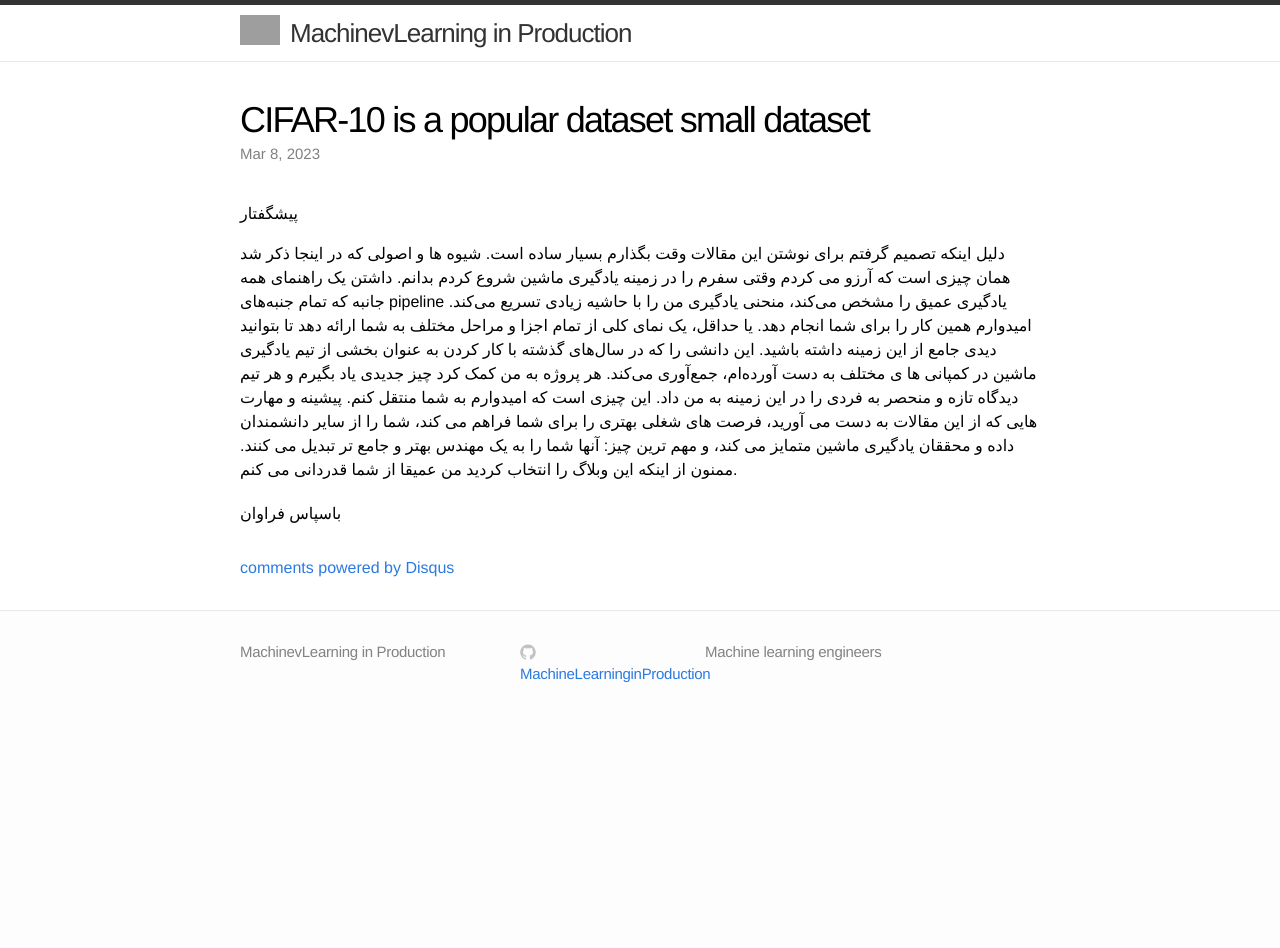
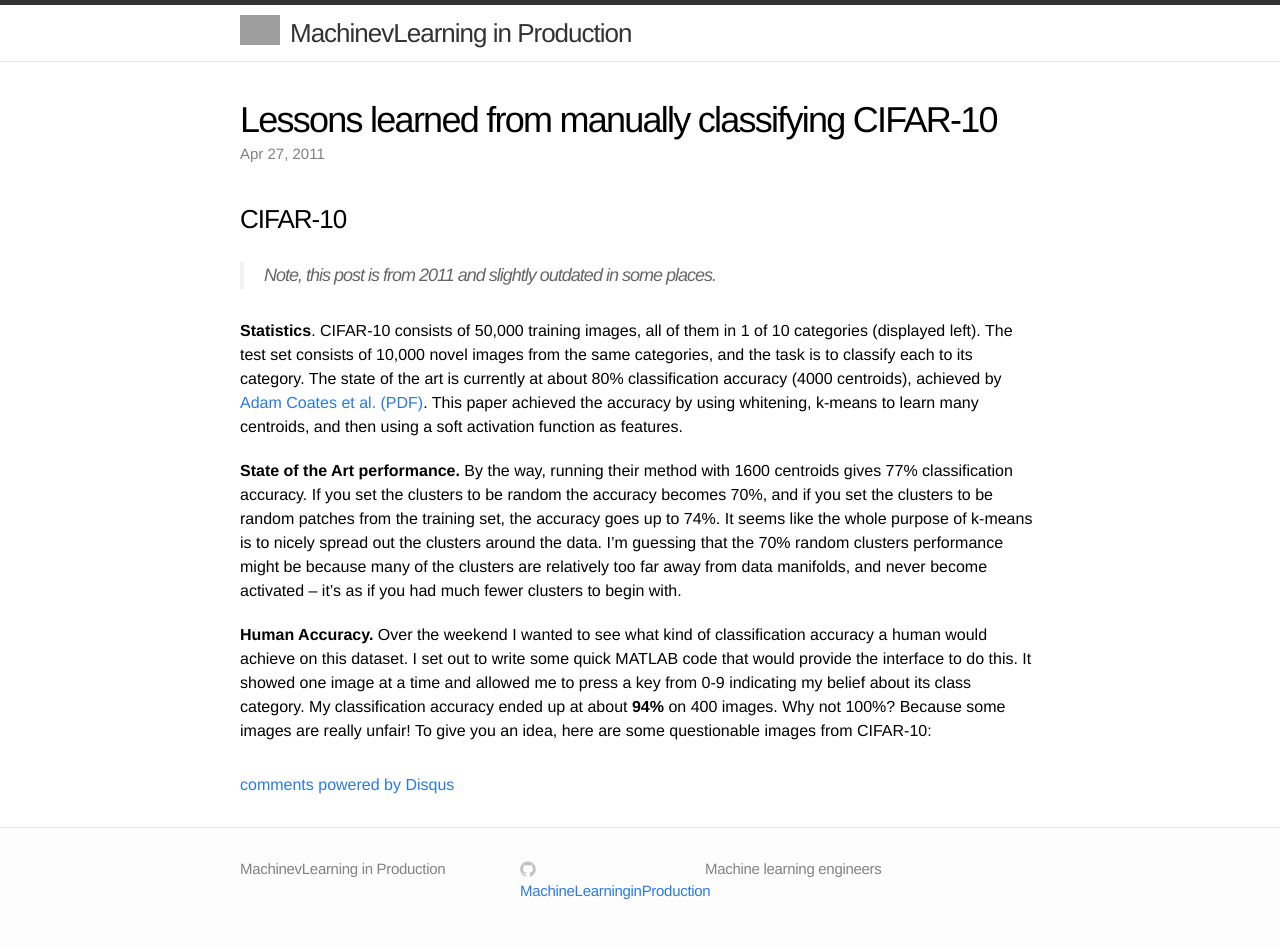
Before and after one commit to MachineLearninginProduction/MachineLearninginProduction.github.io, a Jekyll site: the page built from _posts/2023-03-08-preface.markdown, in a window 1280 px wide. Built offline with Jekyll 4.4.1, drawn with Linux system fonts in a browser that asks for light colours; comment, search, counter and statistics services are not loaded; before the commit the page ends 900 px from its top, so only the background shows below that; grey boxes are pictures that could not be loaded.

Commit message:
Update 2023-03-08-preface.markdown

```diff
--- a/_posts/2023-03-08-preface.markdown
+++ b/_posts/2023-03-08-preface.markdown
@@ -1,17 +1,17 @@
 ---
 layout: post
 comments: true
-
-title:  "CIFAR-10 is a popular dataset small dataset"
-
+title:  "Lessons learned from manually classifying CIFAR-10"
 excerpt: "CIFAR-10 is a popular dataset small dataset for testing out Computer Vision Deep Learning learning methods. We're seeing a lot of improvements. But what is the human baseline?"
-
-date:   2023-03-8 22:00:00
-
+date:   2011-04-27 22:00:00
 ---
 
-# پیشگفتار
+### CIFAR-10
 
-دلیل اینکه تصمیم گرفتم برای نوشتن این مقالات وقت بگذارم بسیار ساده است. شیوه ها و اصولی که در اینجا ذکر شد همان چیزی است که آرزو می کردم وقتی سفرم را در زمینه یادگیری ماشین شروع کردم بدانم. داشتن یک راهنمای همه جانبه که تمام جنبه‌های pipeline یادگیری عمیق را مشخص می‌کند، منحنی یادگیری من را با حاشیه زیادی تسریع می‌کند. امیدوارم همین کار را برای شما انجام دهد. یا حداقل، یک نمای کلی از تمام اجزا و مراحل مختلف به شما ارائه دهد تا بتوانید دیدی جامع از این زمینه داشته باشید. این دانشی را که در سال‌های گذشته با کار کردن به عنوان بخشی از تیم یادگیری ماشین در کمپانی ها ی مختلف به دست آورده‌ام، جمع‌آوری می‌کند. هر پروژه به من کمک کرد چیز جدیدی یاد بگیرم و هر تیم دیدگاه تازه و منحصر به فردی را در این زمینه به من داد. این چیزی است که امیدوارم به شما منتقل کنم. پیشینه و مهارت هایی که از این مقالات به دست می آورید، فرصت های شغلی بهتری را برای شما فراهم می کند، شما را از سایر دانشمندان داده و محققان یادگیری ماشین متمایز می کند، و مهم ترین چیز: آنها شما را به یک مهندس بهتر و جامع تر تبدیل می کنند. ممنون از اینکه این وبلاگ را انتخاب کردید من عمیقا از شما قدردانی می کنم.
+> Note, this post is from 2011 and slightly outdated in some places.
 
-باسپاس فراوان
+**Statistics**. CIFAR-10 consists of 50,000 training images, all of them in 1 of 10 categories (displayed left). The test set consists of 10,000 novel images from the same categories, and the task is to classify each to its category. The state of the art is currently at about 80% classification accuracy (4000 centroids), achieved by [Adam Coates et al. (PDF)](http://ai.stanford.edu/~acoates/papers/coatesleeng_aistats_2011.pdf). This paper achieved the accuracy by using whitening, k-means to learn many centroids, and then using a soft activation function as features.
+
+**State of the Art performance.** By the way, running their method with 1600 centroids gives 77% classification accuracy. If you set the clusters to be random the accuracy becomes 70%, and if you set the clusters to be random patches from the training set, the accuracy goes up to 74%. It seems like the whole purpose of k-means is to nicely spread out the clusters around the data. I'm guessing that the 70% random clusters performance might be because many of the clusters are relatively too far away from data manifolds, and never become activated -- it's as if you had much fewer clusters to begin with.
+
+**Human Accuracy.** Over the weekend I wanted to see what kind of classification accuracy a human would achieve on this dataset. I set out to write some quick MATLAB code that would provide the interface to do this. It showed one image at a time and allowed me to press a key from 0-9 indicating my belief about its class category. My classification accuracy ended up at about **94%** on 400 images. Why not 100%? Because some images are really unfair! To give you an idea, here are some questionable images from CIFAR-10:
```
